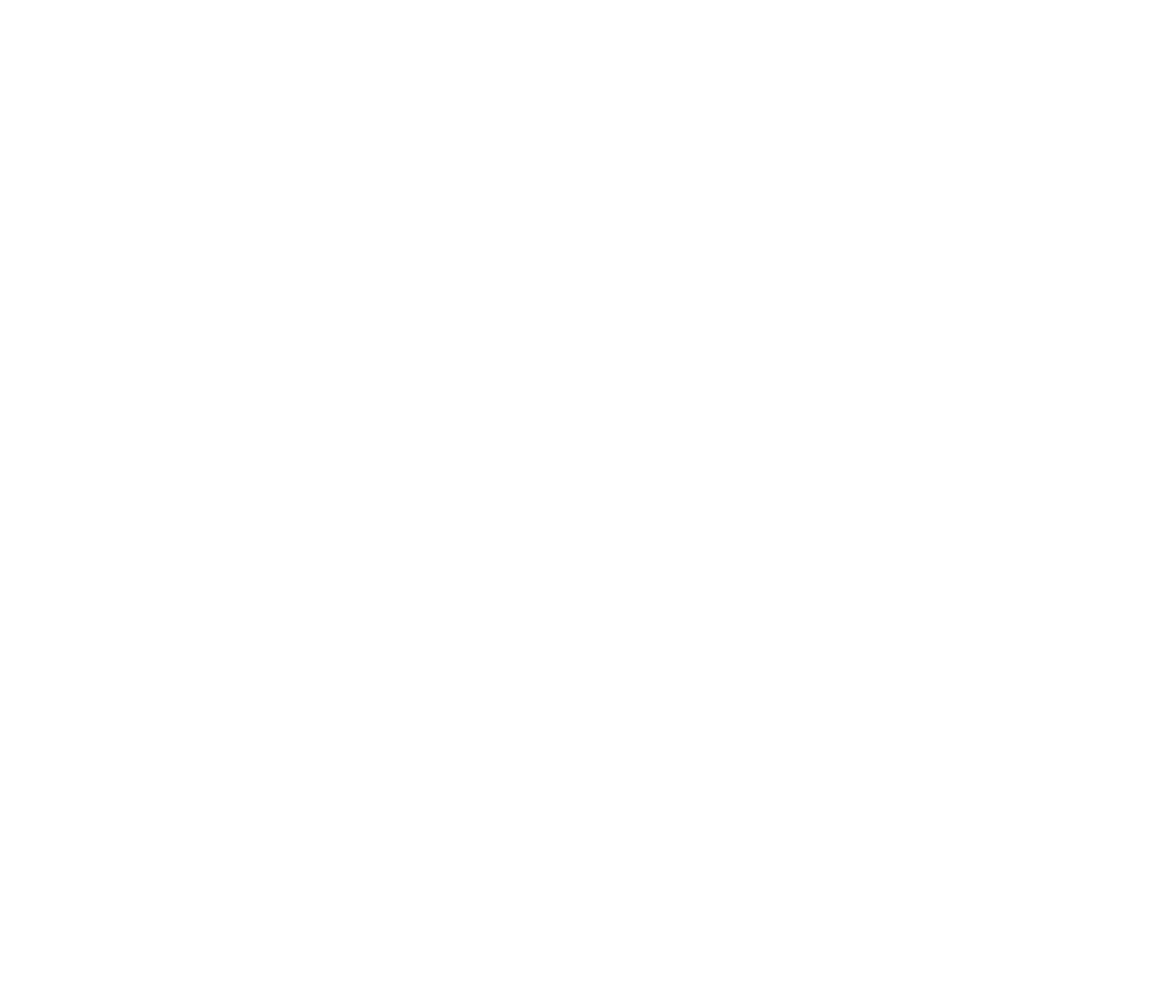
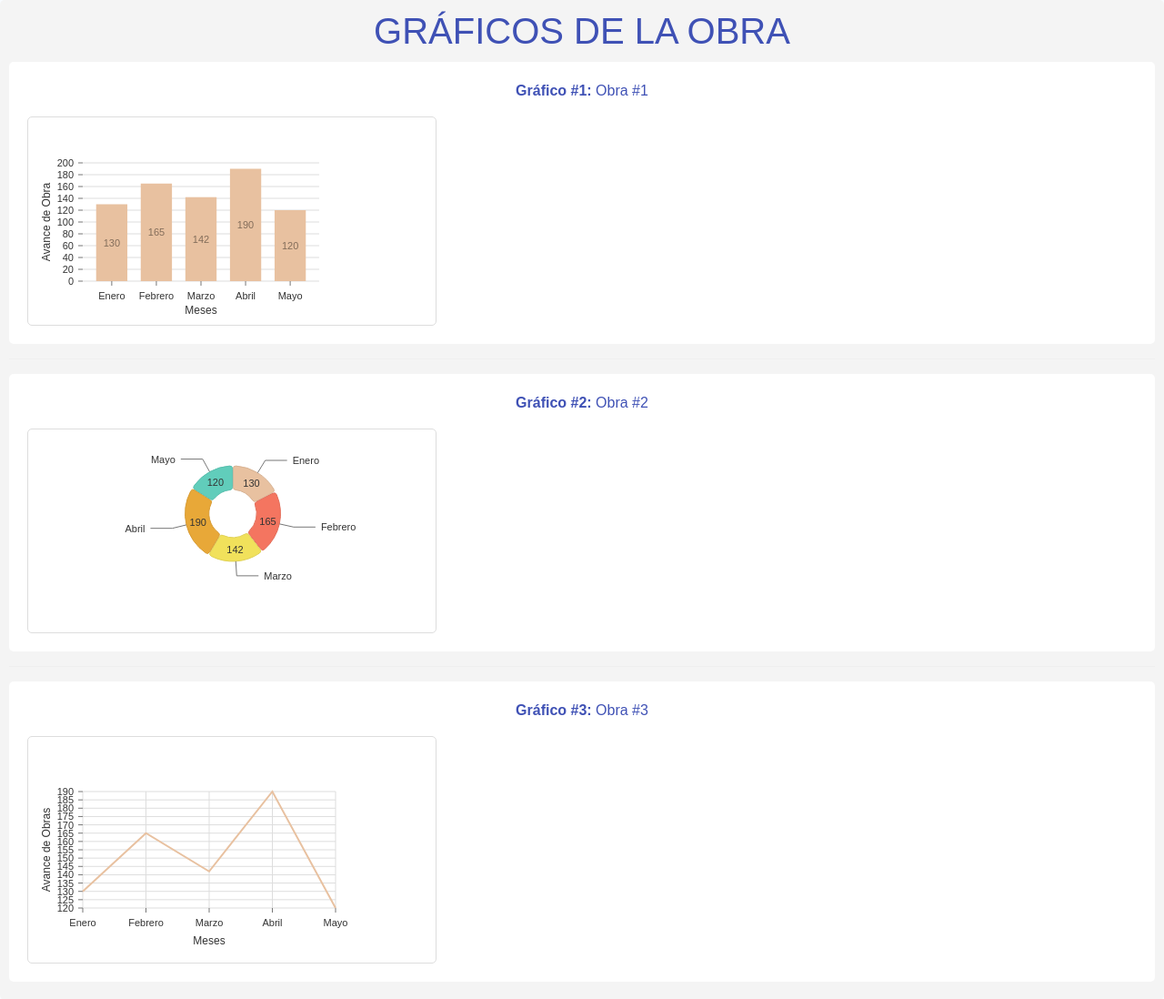
Before and after one commit to MarvinB97/uroboros, a React (Create React App) app in the folder Front-end/: page /graficos in a window 1280 px wide. Before the commit this address had no page. Shown: the whole page at 91% size. Before the commit the page ends 800 px from the top, so only its background shows below. Built offline with nearby package versions, Linux system fonts and the light colour scheme; sample sign-in values are in the browser's storage.

Commit message:
Agregando la pagina de las graficas

```diff
--- a/Front-end/src/App.js
+++ b/Front-end/src/App.js
@@ -9,6 +9,7 @@
 import ActualizarUsuarioEspecifico from "./ActualizarUsuarioEspecifico.js";
 import AcercaDeNosotros from "./AcercaDeNosotros.js";
 import Signin from "./Signin.js";
+import Graficos from './Graficos';
 
 const App = () => {
   const token = sessionStorage.getItem("token");
@@ -24,6 +25,7 @@
             <Route path="/actualizar" element={<ProteccionDeRuta><Actualizar /></ProteccionDeRuta>} />
             <Route path="/actualizar_usuario_especifico/:id" element={<ProteccionDeRuta><ActualizarUsuarioEspecifico /></ProteccionDeRuta>} />
             <Route path="/acerca-de-nosotros" element={<ProteccionDeRuta><AcercaDeNosotros /></ProteccionDeRuta>} />
+            <Route path="/graficos" element={<ProteccionDeRuta><Graficos /></ProteccionDeRuta>} />
           </Routes>
       </Router>
     </div>
--- /dev/null
+++ b/Front-end/src/Graficos.js
@@ -0,0 +1,152 @@
+import React from 'react'
+import { ResponsiveBar } from '@nivo/bar';
+import { ResponsivePie } from '@nivo/pie';
+import { ResponsiveLine } from '@nivo/line';
+
+const dataBar = [
+  { country: 'Enero', value: 130 },
+  { country: 'Febrero', value: 165 },
+  { country: 'Marzo', value: 142 },
+  { country: 'Abril', value: 190 },
+  { country: 'Mayo', value: 120 },
+];
+
+const dataPie = [
+  { id: 'Enero', label: 'Enero', value: 130 },
+  { id: 'Febrero', label: 'Febrero', value: 165 },
+  { id: 'Marzo', label: 'Marzo', value: 142 },
+  { id: 'Abril', label: 'Abril', value: 190 },
+  { id: 'Mayo', label: 'Mayo', value: 120 },
+];
+
+const dataLine = [
+  {
+    id: 'Ventas',
+    data: [
+      { x: 'Enero', y: 130 },
+      { x: 'Febrero', y: 165 },
+      { x: 'Marzo', y: 142 },
+      { x: 'Abril', y: 190 },
+      { x: 'Mayo', y: 120 },
+    ],
+  },
+];
+
+const Graficos = () => {
+    return (
+        <div style={{ backgroundColor: '#f4f4f4', padding: '10px', borderRadius: '5px' }}>
+            <h1 style={{ color: '#3f51b5', textAlign: 'center' }}>GRÁFICOS DE LA OBRA</h1>
+            <div style={{ backgroundColor: '#fff', padding: '20px', margin: '10px 0', borderRadius: '5px' }}>
+                <p style={{ color: '#3f51b5' }}><b>Gráfico #1:</b> Obra #1</p>
+                <div style={{ width: '450px', height: '230px', border: '1px solid #ddd', borderRadius: '5px' }}>
+                <ResponsiveBar
+      data={dataBar}
+      keys={['value']}
+      indexBy='country'
+      margin={{ top: 50, right: 130, bottom: 50, left: 60 }}
+      padding={0.3}
+      colors={{ scheme: 'nivo' }}
+      axisTop={null}
+      axisRight={null}
+      axisBottom={{
+        tickSize: 5,
+        tickPadding: 5,
+        tickRotation: 0,
+        legend: 'Meses',
+        legendPosition: 'middle',
+        legendOffset: 32,
+      }}
+      axisLeft={{
+        tickSize: 5,
+        tickPadding: 5,
+        tickRotation: 0,
+        legend: 'Avance de Obra',
+        legendPosition: 'middle',
+        legendOffset: -40,
+      }}
+      labelSkipWidth={12}
+      labelSkipHeight={12}
+      labelTextColor={{ from: 'color', modifiers: [['darker', 1.6]] }}
+      animate={true}
+      motionStiffness={90}
+      motionDamping={15}
+    />
+                </div>
+            </div>
+            <hr style={{ border: 'none', borderTop: '1px solid #ddd' }}/>
+            <div style={{ backgroundColor: '#fff', padding: '20px', margin: '10px 0', borderRadius: '5px' }}>
+                <p style={{ color: '#3f51b5' }}><b>Gráfico #2:</b> Obra #2</p>
+                <div style={{ width: '450px', height: '225px', border: '1px solid #ddd', borderRadius: '5px' }}>
+                <ResponsivePie
+      data={dataPie}
+      margin={{ top: 40, right: 80, bottom: 80, left: 80 }}
+      innerRadius={0.5}
+      padAngle={0.7}
+      cornerRadius={3}
+      colors={{ scheme: 'nivo' }}
+      borderWidth={1}
+      borderColor={{ from: 'color', modifiers: [['darker', 0.2]] }}
+      radialLabelsSkipAngle={10}
+      radialLabelsTextColor="#333333"
+      radialLabelsLinkColor={{ from: 'color' }}
+      sliceLabelsSkipAngle={10}
+      sliceLabelsTextColor="#333333"
+      animate={true}
+      motionStiffness={90}
+      motionDamping={15}
+    />
+
+                </div>
+            </div>
+            <hr style={{ border: 'none', borderTop: '1px solid #ddd' }}/>
+            <div style={{ backgroundColor: '#fff', padding: '20px', margin: '10px 0', borderRadius: '5px' }}>
+                <p style={{ color: '#3f51b5' }}><b>Gráfico #3:</b> Obra #3</p>
+                <div style={{ width: '450px', height: '250px', border: '1px solid #ddd', borderRadius: '5px' }}>
+                    <div style={{ width: '100%', height: '100%', padding: '10px 0' }}>
+                    <ResponsiveLine
+      data={dataLine}
+      margin={{ top: 50, right: 110, bottom: 50, left: 60 }}
+      xScale={{ type: 'point' }}
+      yScale={{ type: 'linear', min: 'auto', max: 'auto', stacked: true, reverse: false }}
+      axisTop={null}
+      axisRight={null}
+      axisBottom={{
+        orient: 'bottom',
+        tickSize: 5,
+        tickPadding: 5,
+        tickRotation: 0,
+        legend: 'Meses',
+        legendOffset: 36,
+        legendPosition: 'middle',
+      }}
+      axisLeft={{
+        orient: 'left',
+        tickSize: 5,
+        tickPadding: 5,
+        tickRotation: 0,
+        legend: 'Avance de Obras',
+        legendOffset: -40,
+        legendPosition: 'middle',
+      }}
+      colors={{ scheme: 'nivo' }}
+      pointSize={10}
+      pointColor={{ theme: 'background' }}
+      pointBorderWidth={2}
+      pointBorderColor={{ from: 'serieColor' }}
+      pointLabelYOffset={-12}
+      useMesh={true}
+      animate={true}
+      motionStiffness={90}
+      motionDamping={15}
+    />
+                    </div>
+                </div>
+            </div>
+        </div>
+    );
+}
+
+
+
+
+export default Graficos
```
Also changed, not shown: Front-end/package.json (+6 -2 lines), package.json (added, +7 -0 lines), 2 other files (tests, documents, lock files or other folders).
